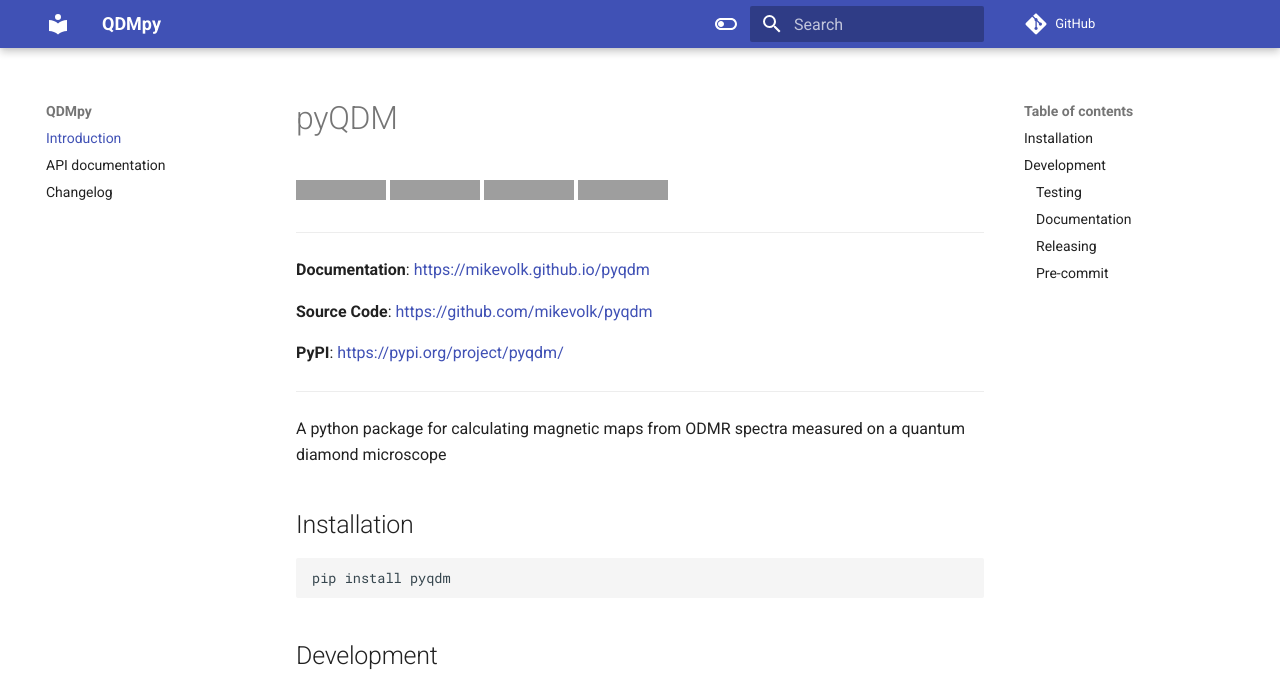
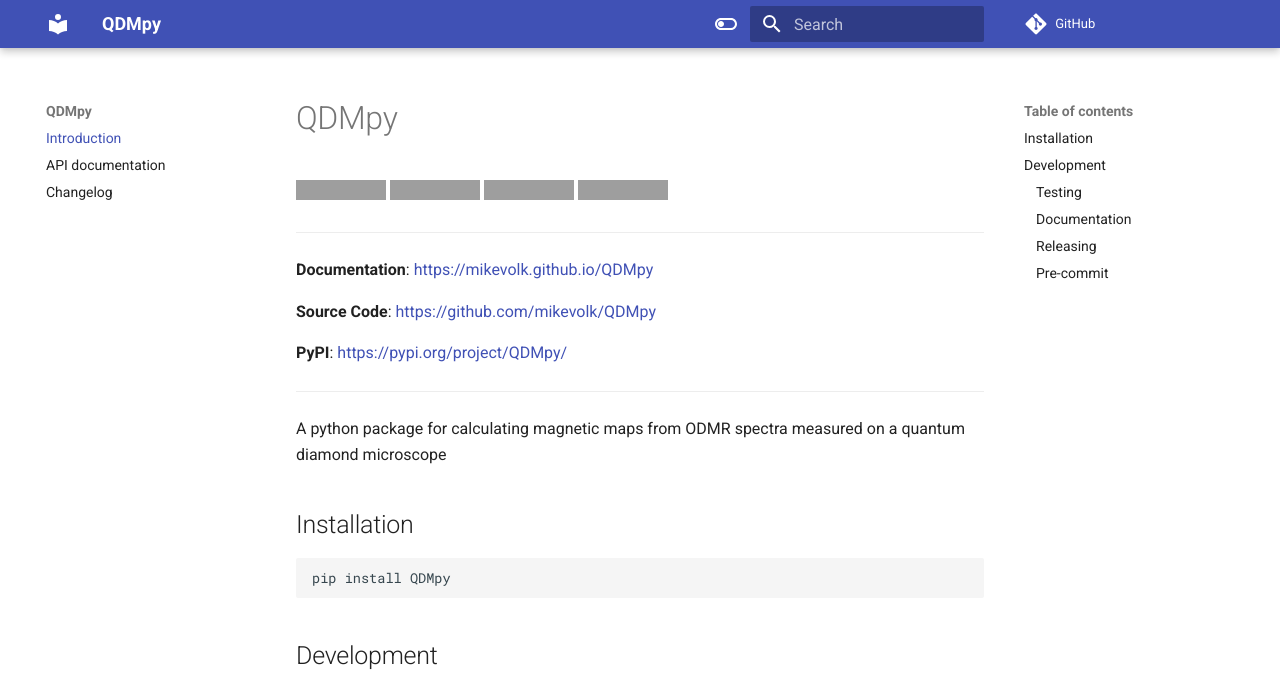
Before and after one commit to MikeVolk/QDMpy, an MkDocs documentation site: the page built from docs/index.md, in a window 1280 px wide and 900 px high, cut to the strip 0-675 px from the top of the window. Built offline with MkDocs 1.6.1 and Material for MkDocs 9.7.7, drawn with Linux system fonts in a browser that asks for light colours; comment, search, counter and statistics services are not loaded; grey boxes are pictures that could not be loaded.

Commit message:
fix: wrong name of package

````diff
--- a/README.md
+++ b/README.md
@@ -1,18 +1,18 @@
-# pyQDM
+# QDMpy
 
-[![PyPI](https://img.shields.io/pypi/v/pyqdm?style=flat-square)](https://pypi.python.org/pypi/pyqdm/)
-[![PyPI - Python Version](https://img.shields.io/pypi/pyversions/pyqdm?style=flat-square)](https://pypi.python.org/pypi/pyqdm/)
-[![PyPI - License](https://img.shields.io/pypi/l/pyqdm?style=flat-square)](https://pypi.python.org/pypi/pyqdm/)
+[![PyPI](https://img.shields.io/pypi/v/QDMpy?style=flat-square)](https://pypi.python.org/pypi/QDMpy/)
+[![PyPI - Python Version](https://img.shields.io/pypi/pyversions/QDMpy?style=flat-square)](https://pypi.python.org/pypi/QDMpy/)
+[![PyPI - License](https://img.shields.io/pypi/l/QDMpy?style=flat-square)](https://pypi.python.org/pypi/QDMpy/)
 [![Coookiecutter - Wolt](https://img.shields.io/badge/cookiecutter-Wolt-00c2e8?style=flat-square&logo=cookiecutter&logoColor=D4AA00&link=https://github.com/woltapp/wolt-python-package-cookiecutter)](https://github.com/woltapp/wolt-python-package-cookiecutter)
 
 
 ---
 
-**Documentation**: [https://mikevolk.github.io/pyqdm](https://mikevolk.github.io/pyqdm)
+**Documentation**: [https://mikevolk.github.io/QDMpy](https://mikevolk.github.io/QDMpy)
 
-**Source Code**: [https://github.com/mikevolk/pyqdm](https://github.com/mikevolk/pyqdm)
+**Source Code**: [https://github.com/mikevolk/QDMpy](https://github.com/mikevolk/QDMpy)
 
-**PyPI**: [https://pypi.org/project/pyqdm/](https://pypi.org/project/pyqdm/)
+**PyPI**: [https://pypi.org/project/QDMpy/](https://pypi.org/project/QDMpy/)
 
 ---
 
@@ -21,7 +21,7 @@ A python package for calculating magnetic maps from ODMR spectra measured on a q
 ## Installation
 
 ```sh
-pip install pyqdm
+pip install QDMpy
 ```
 
 ## Development
@@ -56,12 +56,12 @@ The documentation is automatically generated from the content of the [docs direc
 
 ### Releasing
 
-Trigger the [Draft release workflow](https://github.com/mikevolk/pyqdm/actions/workflows/draft_release.yml)
+Trigger the [Draft release workflow](https://github.com/mikevolk/QDMpy/actions/workflows/draft_release.yml)
 (press _Run workflow_). This will update the changelog & version and create a GitHub release which is in _Draft_ state.
 
 Find the draft release from the
-[GitHub releases](https://github.com/mikevolk/pyqdm/releases) and publish it. When
- a release is published, it'll trigger [release](https://github.com/mikevolk/pyqdm/blob/master/.github/workflows/release.yml) workflow which creates PyPI
+[GitHub releases](https://github.com/mikevolk/QDMpy/releases) and publish it. When
+ a release is published, it'll trigger [release](https://github.com/mikevolk/QDMpy/blob/master/.github/workflows/release.yml) workflow which creates PyPI
  release and deploys updated documentation.
 
 ### Pre-commit
````
Also changed, not shown: docs/api_docs.md (+1 -1 lines).
